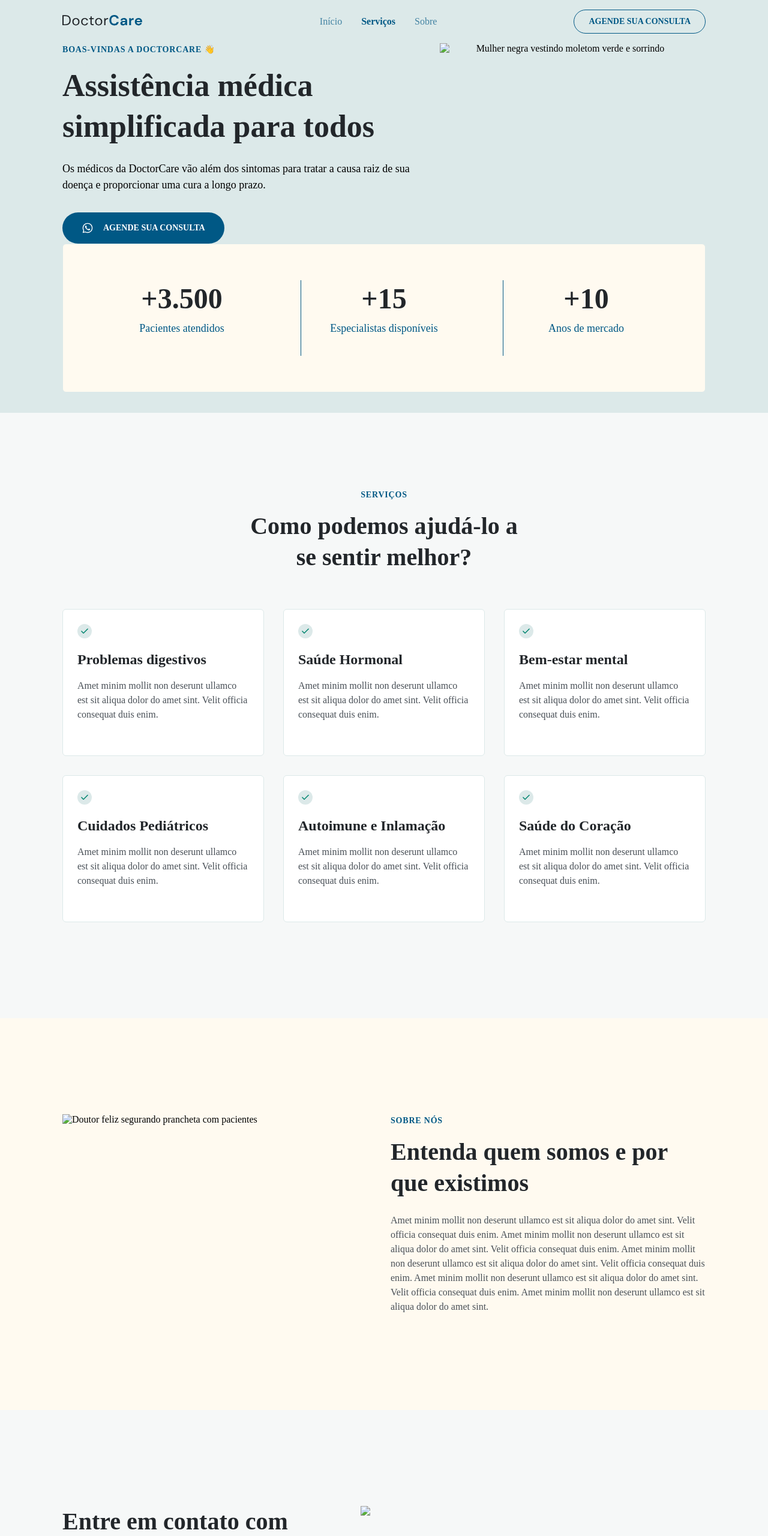
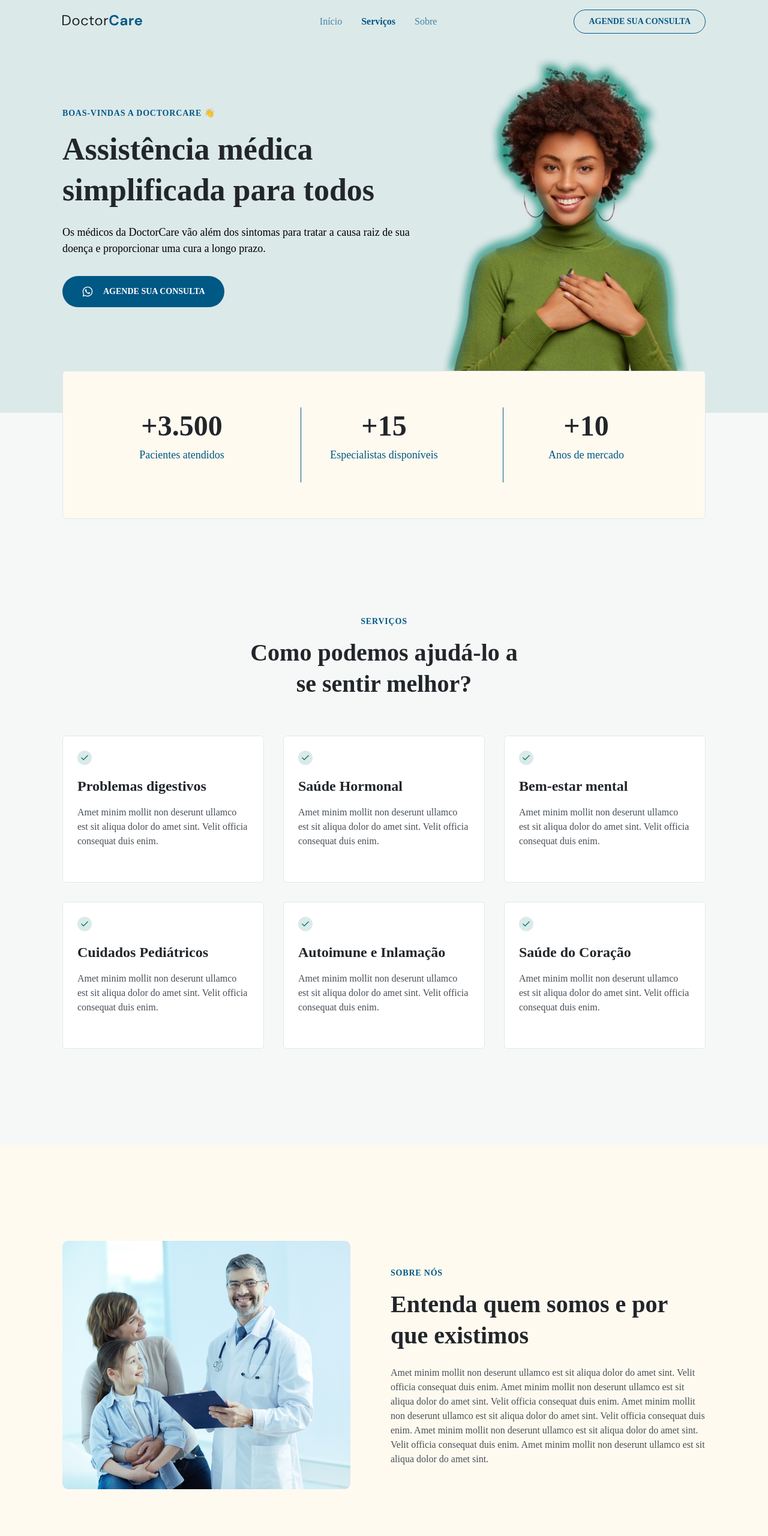
Before and after one commit to leosk52/doctorcare, a plain HTML site: page index.html in a window 1280 px wide. Shown: the top 2560 px of the page at 60% size. Drawn offline with nearby package versions, Linux system fonts and the light colour scheme; the site is published under a folder, as on GitHub Pages, so addresses that start at the root find nothing.

Commit message:
modify source imgs

```diff
--- a/index.html
+++ b/index.html
@@ -5,7 +5,7 @@
     <meta http-equiv="X-UA-Compatible" content="IE=edge" />
     <meta name="viewport" content="width=device-width, initial-scale=1.0" />
     <title>DoctorCare</title>
-    <link rel="stylesheet" href="style.css" />
+    <link rel="stylesheet" href="./style.css" />
   </head>
   <body>
     <nav id="navigation">
@@ -256,7 +256,7 @@
 
         <div class="col-b">
           <img
-            src="/assets/mulher-negra-sorrindo.png"
+            src="./assets/mulher-negra-sorrindo.png"
             alt="Mulher negra vestindo moletom verde e sorrindo"
           />
         </div>
@@ -462,7 +462,7 @@
 
         <div class="col-b">
           <img
-            src="/assets/doutor-feliz-segurando-prancheta.png"
+            src="./assets/doutor-feliz-segurando-prancheta.png"
             alt="Doutor feliz segurando prancheta com pacientes"
           />
         </div>
@@ -554,7 +554,7 @@
         </div>
 
         <div class="col-b">
-          <img src="/assets/homem-mexendo-no-celular-sorrindo.png" />
+          <img src="./assets/homem-mexendo-no-celular-sorrindo.png" />
         </div>
       </div>
     </section>
```
